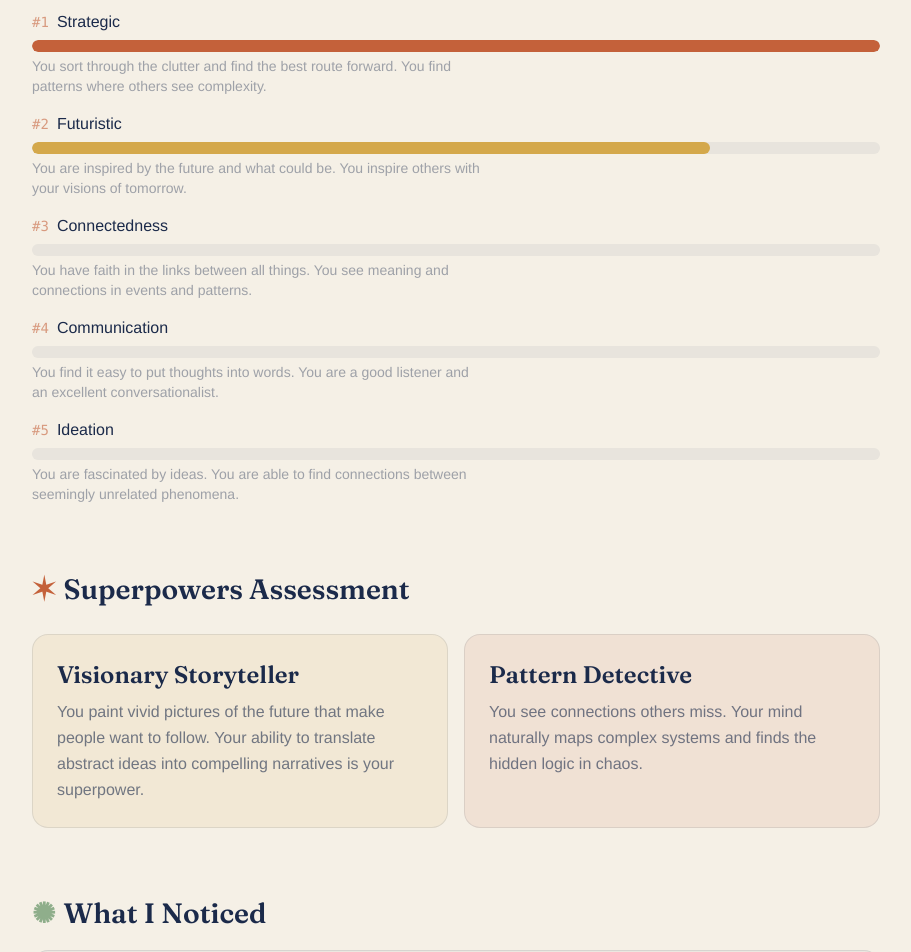
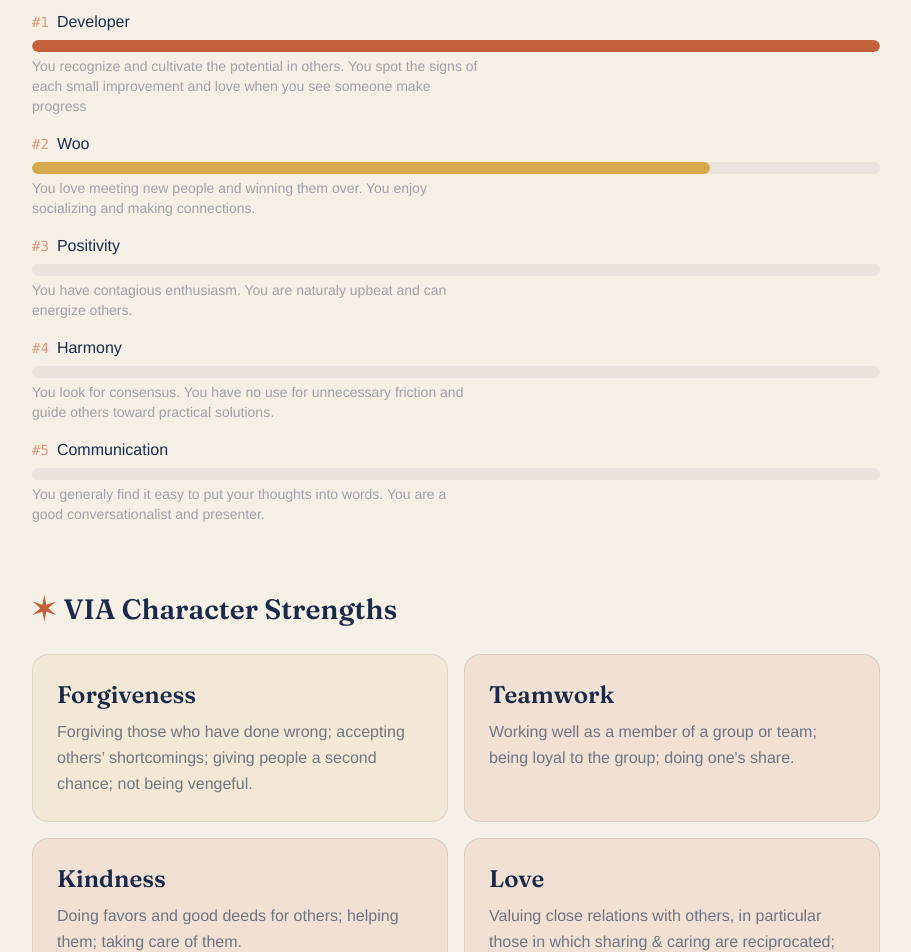
Before and after one commit to ksamonte50/LeadershipDiary, a Next.js app: page / in a window 1280 px wide. Shown: the part 2120-3072 px from the top of the page, without its empty margins (184-1095 px from the left). Built offline with nearby package versions, Linux system fonts and the light colour scheme.

Commit message:
Add content to Baseline

```diff
--- a/components/Baseline.tsx
+++ b/components/Baseline.tsx
@@ -15,7 +15,7 @@
         transition={{ duration: 0.6 }}
       >
         <p className="font-body text-base tracking-[0.25em] uppercase text-sage mb-2">
-          Chapter 1
+          The Beginning
         </p>
         <h2 className="font-heading text-4xl md:text-5xl font-bold text-navy mb-4">
           Where I Started
@@ -96,7 +96,7 @@
       >
         <h3 className="font-heading text-[1.75rem] font-semibold text-navy mb-6 flex items-center gap-2">
           <span className="text-terracotta">&#10038;</span>
-          Superpowers Assessment
+          VIA Character Strengths
         </h3>
         <div className="grid grid-cols-1 md:grid-cols-2 gap-4">
           {baseline.superpowers.map((sp, i) => (
--- a/content/baseline.ts
+++ b/content/baseline.ts
@@ -18,48 +18,58 @@
 export const baseline: Baseline = {
   strengths: [
     {
-      name: "Strategic",
+      name: "Developer",
       rank: 1,
       description:
-        "You sort through the clutter and find the best route forward. You find patterns where others see complexity.",
+        "You recognize and cultivate the potential in others. You spot the signs of each small improvement and love when you see someone make progress",
     },
     {
-      name: "Futuristic",
+      name: "Woo",
       rank: 2,
       description:
-        "You are inspired by the future and what could be. You inspire others with your visions of tomorrow.",
+        "You love meeting new people and winning them over. You enjoy socializing and making connections.",
     },
     {
-      name: "Connectedness",
+      name: "Positivity",
       rank: 3,
       description:
-        "You have faith in the links between all things. You see meaning and connections in events and patterns.",
+        "You have contagious enthusiasm. You are naturaly upbeat and can energize others.",
+    },
+    {
+      name: "Harmony",
+      rank: 4,
+      description:
+        "You look for consensus. You have no use for unnecessary friction and guide others toward practical solutions.",
     },
     {
       name: "Communication",
-      rank: 4,
-      description:
-        "You find it easy to put thoughts into words. You are a good listener and an excellent conversationalist.",
-    },
-    {
-      name: "Ideation",
       rank: 5,
       description:
-        "You are fascinated by ideas. You are able to find connections between seemingly unrelated phenomena.",
+        "You generaly find it easy to put your thoughts into words. You are a good conversationalist and presenter.",
     },
   ],
   superpowers: [
     {
-      name: "Visionary Storyteller",
+      name: "Forgiveness",
       description:
-        "You paint vivid pictures of the future that make people want to follow. Your ability to translate abstract ideas into compelling narratives is your superpower.",
+        "Forgiving those who have done wrong; accepting others’ shortcomings; giving people a second chance; not being vengeful.",
     },
     {
-      name: "Pattern Detective",
+      name: "Teamwork",
       description:
-        "You see connections others miss. Your mind naturally maps complex systems and finds the hidden logic in chaos.",
+        "Working well as a member of a group or team; being loyal to the group; doing one's share.",
+    },
+    {
+      name: "Kindness",
+      description:
+        "Doing favors and good deeds for others; helping them; taking care of them.",
+    },
+    {
+      name: "Love",
+      description:
+        "Valuing close relations with others, in particular those in which sharing & caring are reciprocated; being close to people.",
     },
   ],
   reflection:
-    "Looking at my results, I see a strong pattern: I'm drawn to big-picture thinking and making meaning from complexity. My strengths cluster around strategic and creative domains. I notice I may need to be more intentional about execution, follow-through, and building structure — areas where my natural gifts don't automatically take me. This baseline feels like a honest starting point for the work ahead.",
+    "The collection of resources revealed that I am an empathetic synchronizer. My technical skills as an interaction designer are heavily amplified by my soft skills. I excel at keeping teams unified, energized, and moving forward harmoniously. By leaning on teammates who excel in rigid execution (to balance my tendency to procrastinate) and actively practicing asking for help, I possess a highly potent, deeply human approach to modern collaborative design.",
 };
```
